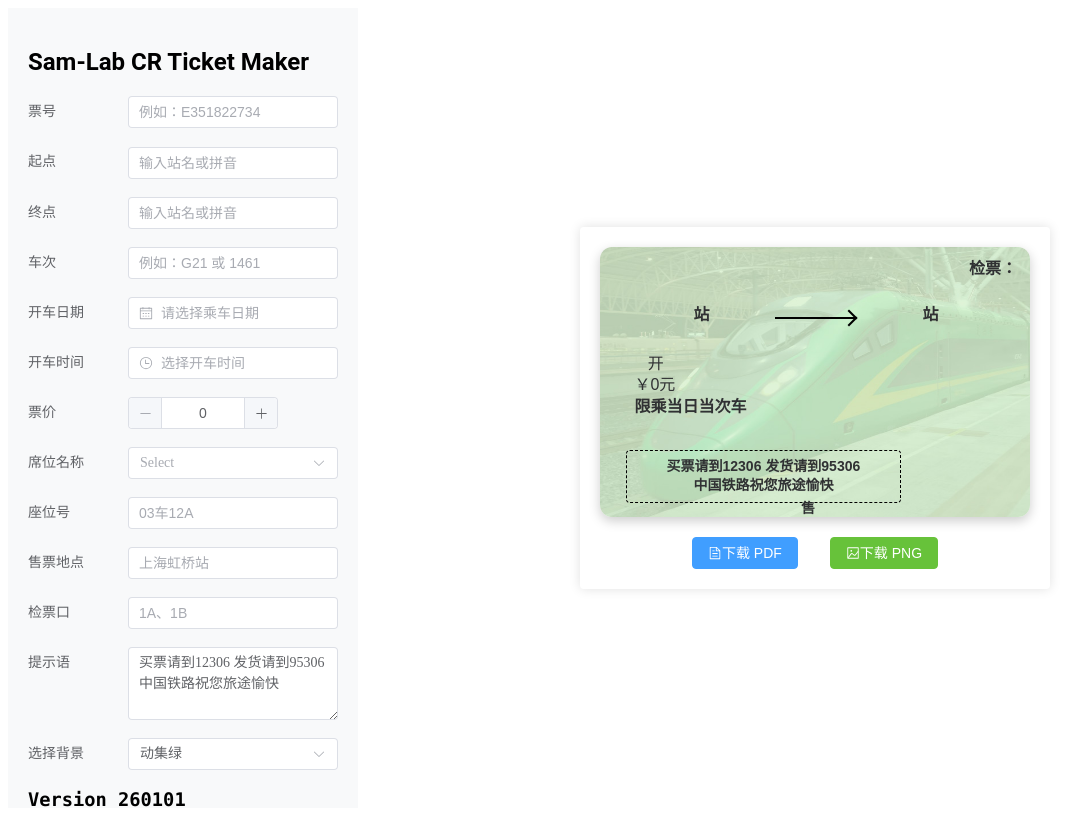
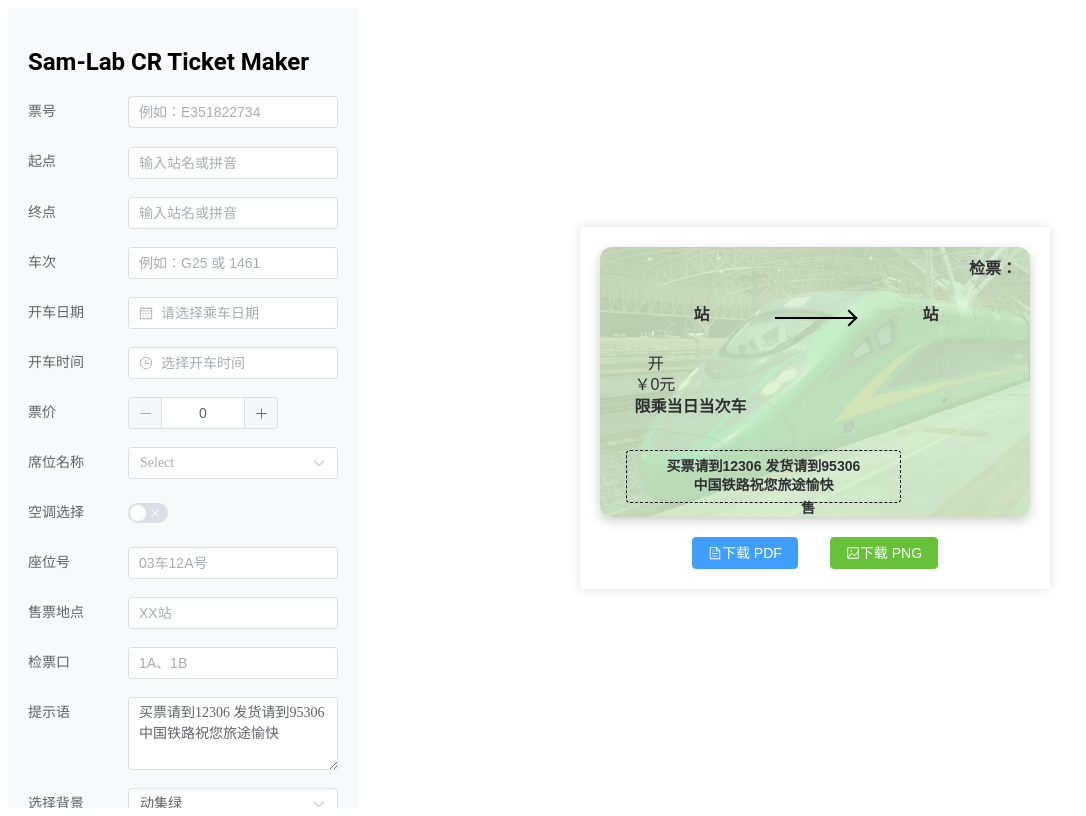
Before and after one commit to sam28403/CRTicket, a Vue app: page / in a window 1280 px wide. Shown: the whole page, without its empty margins (0-1086 px from the left). Built offline with nearby package versions, Linux system fonts and the light colour scheme; a web font is replaced by a local one.

Commit message:
[Add] Air conditioner switch

```diff
--- a/src/App.vue
+++ b/src/App.vue
@@ -36,7 +36,7 @@
         <el-form-item label="车次" prop="trainNo">
           <el-input
               v-model="ticket.trainNo"
-              placeholder="例如：G21 或 1461"
+              placeholder="例如：G25 或 1461"
           />
         </el-form-item>
 
@@ -65,7 +65,6 @@
 
         <el-form-item label="席位名称">
           <el-select
-              label="席位名称"
               v-model="ticket.seatType"
               placeholder="Select"
           >
@@ -78,12 +77,22 @@
           </el-select>
         </el-form-item>
 
+        <el-form-item label="空调选择">
+          <el-switch
+              v-model="value3"
+              :disabled="airSwitchDisabled"
+              inline-prompt
+              :active-icon="Check"
+              :inactive-icon="Close"
+          />
+        </el-form-item>
+
         <el-form-item label="座位号">
-          <el-input v-model="ticket.seatNo" placeholder="03车12A"></el-input>
+          <el-input v-model="ticket.seatNo" placeholder="03车12A号"></el-input>
         </el-form-item>
 
         <el-form-item label="售票地点">
-          <el-input v-model="ticket.sellPlace" placeholder="上海虹桥站"></el-input>
+          <el-input v-model="ticket.sellPlace" placeholder="XX站"></el-input>
         </el-form-item>
 
         <el-form-item label="检票口">
@@ -116,8 +125,8 @@
         </el-form-item>
 
       </el-form>
-      <h3 style="font-family: Consolas,serif">Version 260101</h3>
-      <h3 style="font-family: Consolas,serif">Station Version 10101</h3>
+      <h3 style="font-family: Consolas,serif">Version 260114</h3>
+      <h3 style="font-family: Consolas,serif">Station Version 10102</h3>
     </el-aside>
 
     <el-main class="main-center">
@@ -158,7 +167,7 @@
 
             <div class="seat">{{ticket.seatNo}}</div>
 
-            <div class="seat-class">{{ticket.seatType}}</div>
+            <div class="seat-class">{{finalSeatType}}</div>
 
             <div class="ticket-message">
               <p>{{ ticket.message }}</p>
@@ -190,13 +199,14 @@
 </template>
 
 <script setup>
-import {onMounted, watch, reactive, ref} from 'vue'
+import {onMounted, watch, reactive, ref, computed} from 'vue'
 import { ElMessage } from 'element-plus'
 import stationData from '/src/station_name.js' // 你的站点数据
 import QRCode from 'qrcode'
 import html2canvas from 'html2canvas'
 import jsPDF from "jspdf";
 import {Document, Picture} from "@element-plus/icons-vue";
+import { Check, Close } from '@element-plus/icons-vue'
 
 //解析站点数据
 
@@ -298,19 +308,19 @@ const rules = {
 
 const options = [
   {
-    value: '新空调硬座',
+    value: '硬座',
     label: '硬座',
   },
   {
-    value: '新空调软座',
+    value: '软座',
     label: '软座',
   },
   {
-    value: '新空调硬卧',
+    value: '硬卧',
     label: '硬卧',
   },
   {
-    value: '新空调软卧',
+    value: '软卧',
     label: '软卧',
   },
   {
@@ -346,11 +356,11 @@ const options = [
     label: '一等卧',
   },
   {
-    value: '新空调一等软座',
+    value: '一等软座',
     label: '一等软座',
   },
   {
-    value: '新空调二等软座',
+    value: '二等软座',
     label: '二等软座',
   },
   {
@@ -358,7 +368,7 @@ const options = [
     label: '包厢硬卧',
   },
   {
-    value: '新空调高级软卧',
+    value: '高级软卧',
     label: '高级软卧',
   },
   {
@@ -406,6 +416,48 @@ const options = [
     label: '棚车',
   },
 ]
+
+const value3 = ref(false)
+
+const disableAirSeats = [
+  '二等座',
+  '一等座',
+  '特等座',
+  '优选一等座',
+  '商务座',
+  '无座',
+  '多功能座',
+  '动卧',
+  '高级动卧',
+  '一等卧',
+  '二等卧',
+  '棚车',
+]
+
+// el-switch 是否禁用
+const airSwitchDisabled = computed(() => {
+  return disableAirSeats.includes(ticket.seatType)
+})
+
+// 最终返回值
+const finalSeatType = computed(() => {
+  if (!ticket.seatType) return ''
+
+  if (value3.value && !airSwitchDisabled.value) {
+    return `新空调${ticket.seatType}`
+  }
+  return ticket.seatType
+})
+
+// 如果切换席位后变成不可用，自动关闭空调
+watch(
+    () => ticket.seatType,
+    () => {
+      if (airSwitchDisabled.value) {
+        value3.value = false
+      }
+    }
+)
 
 // 修改主题选项，id直接对应图片文件名
 const themeOptions = [
```
Also changed, not shown: src/station_name.js.
